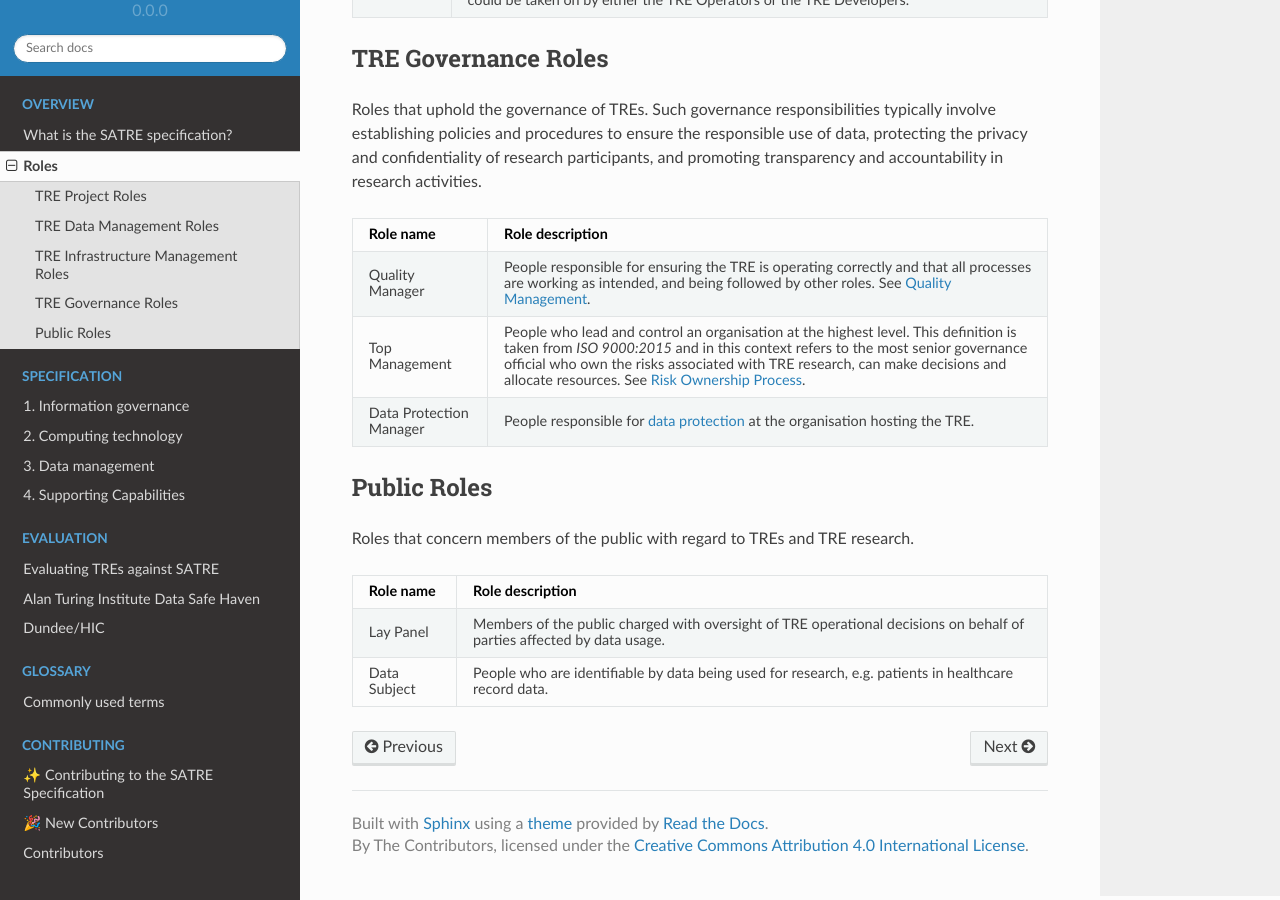
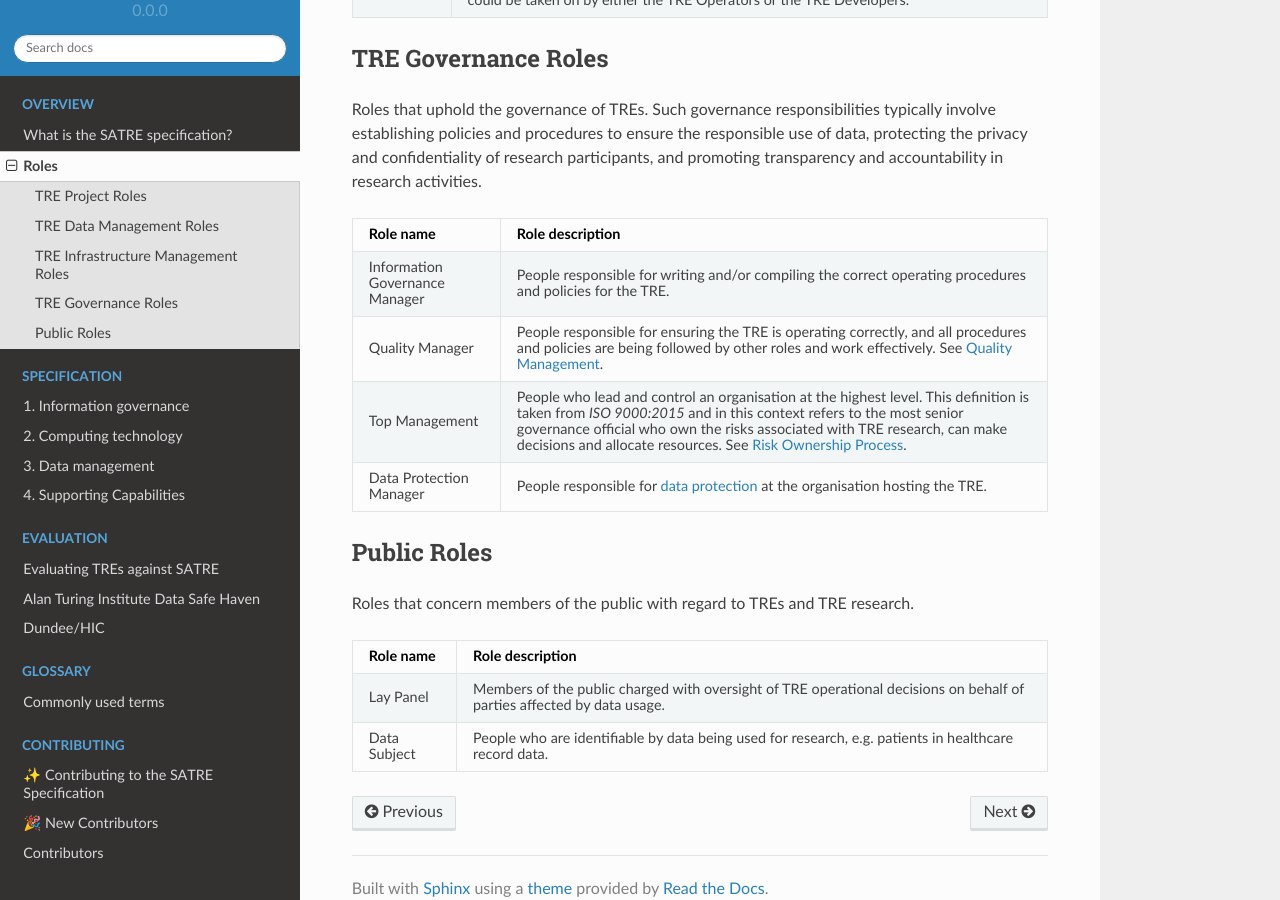
Before and after one commit to sa-tre/satre-specification, a Sphinx documentation site: the page built from docs/source/roles.md, in a window 1280 px wide and 900 px high, scrolled down 1591 px. Built offline with Sphinx 7.4.7 and the Read the Docs theme 2.0.0, drawn with Linux system fonts in a browser that asks for light colours.

Commit message:
add IG manager role and modify quality control

```diff
--- a/docs/source/roles.md
+++ b/docs/source/roles.md
@@ -84,8 +84,10 @@ Such governance responsibilities typically involve establishing policies and pro
 
 * - Role name
   - Role description
+* - Information Governance Manager
+  - People responsible for writing and/or compiling the correct operating procedures and policies for the TRE.
 * - Quality Manager
-  - People responsible for ensuring the TRE is operating correctly and that all processes are working as intended, and being followed by other roles. See {ref}`quality_management`.
+  - People responsible for ensuring the TRE is operating correctly, and all procedures and policies are being followed by other roles and work effectively. See {ref}`quality_management`.
 * - Top Management
   - People who lead and control an organisation at the highest level. This definition is taken from *ISO 9000:2015* and in this context refers to the most senior governance official who own the risks associated with TRE research, can make decisions and allocate resources. See {ref}`risk_ownership_process`.
 * - Data Protection Manager
```
